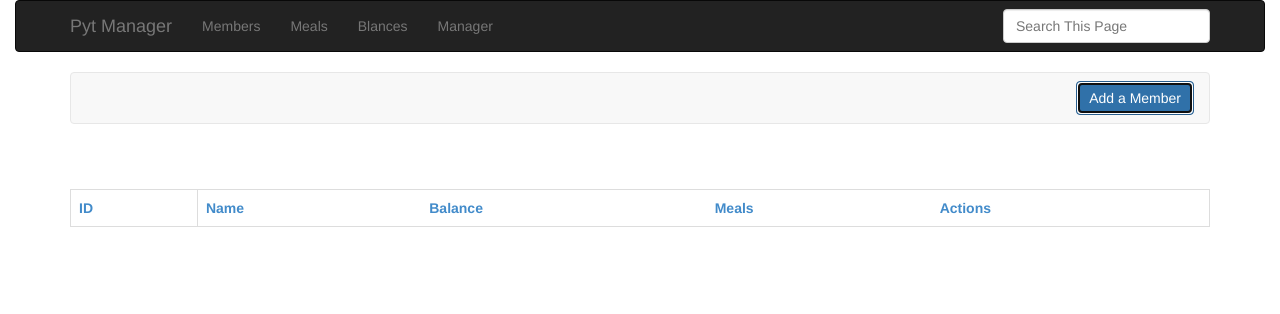
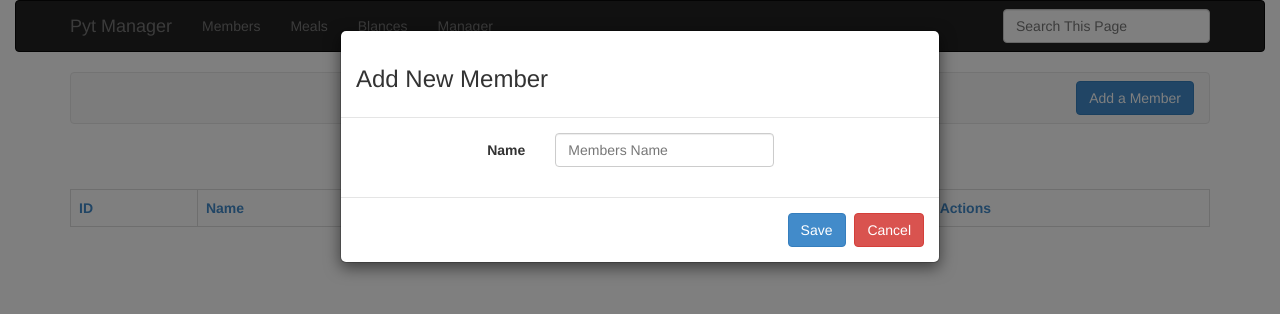
Before and after one commit to thesabbir/pyt, a plain HTML site: page static/index.html at #!/members in a window 1280 px wide. Both pictures are taken after a click on the button "Add a Member". Drawn offline with Linux system fonts and the light colour scheme; no server answers.

Commit message:
New Member Modal

```diff
--- a/static/js/app.js
+++ b/static/js/app.js
@@ -5,8 +5,8 @@ App.config(['$routeProvider', '$locationProvider', function ($routeProvider, $lo
 
     $routeProvider
         .when('/', {
-            controller : 'HomeCtrl',
-            templateUrl : 'templates/home.html'
+            controller: 'HomeCtrl',
+            templateUrl: 'templates/home.html'
         })
         .when('/members', {
             controller: 'MemberCtrl',
@@ -31,7 +31,7 @@ App.config(['$routeProvider', '$locationProvider', function ($routeProvider, $lo
 
 }]);
 
-App.controller('AppCtrl', ['$scope', function ($scope) {
+App.controller('AppCtrl', ['$scope', '$modal', function ($scope, $modal) {
     $scope.sortBy = function (value) {
         $scope.reverse = !$scope.reverse;
         $scope.order = value;
@@ -40,10 +40,25 @@ App.controller('AppCtrl', ['$scope', function ($scope) {
     .controller('HomeCtrl', [function ($scope) {
 
     }])
-    .controller('MemberCtrl', ['$scope', '$http', function ($scope, $http) {
-        $http.get("/api/member").success(function (data) {
+    .controller('MemberCtrl', ['$scope', '$http', '$modal', function ($scope, $http, $modal) {
+        var api = "/api/member";
+
+        $scope.addNew = function () {
+            var modalInstance = $modal.open({
+                templateUrl: 'templates/partials/new_member.html',
+                controller: 'AddNewCtrl',
+                resolve: {
+                    api: function () {
+                        return api;
+                    }}
+
+            });
+        }
+
+        $http.get(api).success(function (data) {
             $scope.members = data.objects;
         });
+
     }])
     .controller('MealCtrl', ['$scope', '$http', function ($scope, $http) {
         $http.get("/api/meal").success(function (data) {
@@ -59,4 +74,15 @@ App.controller('AppCtrl', ['$scope', function ($scope) {
         $http.get("/api/manager").success(function (data) {
             $scope.managers = data.objects;
         })
+    }])
+    .controller('AddNewCtrl', ['$scope', '$http', '$modalInstance', 'api', function ($scope, $http, $modalInstance, api) {
+        $scope.save = function (data) {
+            $http.post(api, JSON.stringify(data)).success(function (reso) {
+                $modalInstance.close();
+            })
+        }
+        //TODO: Auto reload models after save
+        $scope.cancel = function () {
+            $modalInstance.dismiss('cancel');
+        }
     }]);
--- a/static/templates/members.html
+++ b/static/templates/members.html
@@ -2,7 +2,7 @@
     <div class="container-fluid">
         <!-- Brand and toggle get grouped for better mobile display -->
         <div class="navbar-form navbar-right">
-            <button class="btn btn-primary">Add a Member</button>
+            <button class="btn btn-primary" ng-click="addNew()">Add a Member</button>
         </div>
     </div>
     <!-- /.container-fluid -->
--- a/static/templates/partials/new_member.html
+++ b/static/templates/partials/new_member.html
@@ -0,0 +1,28 @@
+<form class="form-horizontal">
+    <div class="modal-header">
+        <h3 class="title">Add New Member</h3>
+    </div>
+    <fieldset>
+
+        <!-- Form Name -->
+        <!-- Text input-->
+        <div class="modal-body">
+
+            <div class="form-group">
+                <label class="col-md-4 control-label" for="textinput">Name</label>
+
+                <div class="col-md-5">
+                    <input id="textinput" name="textinput" type="text" placeholder="Members Name"
+                           class="form-control input-md" required ng-model="member.name">
+
+                </div>
+            </div>
+        </div>
+        <div class="modal-footer">
+            <!--<input type="hidden" name="_csrf" ng-value="_csrf" />-->
+            <input class="btn btn-primary" type="submit" ng-click="save(member)" value="Save">
+            <button class="btn btn-danger" ng-click="cancel()">Cancel</button>
+        </div>
+
+    </fieldset>
+</form>
```
